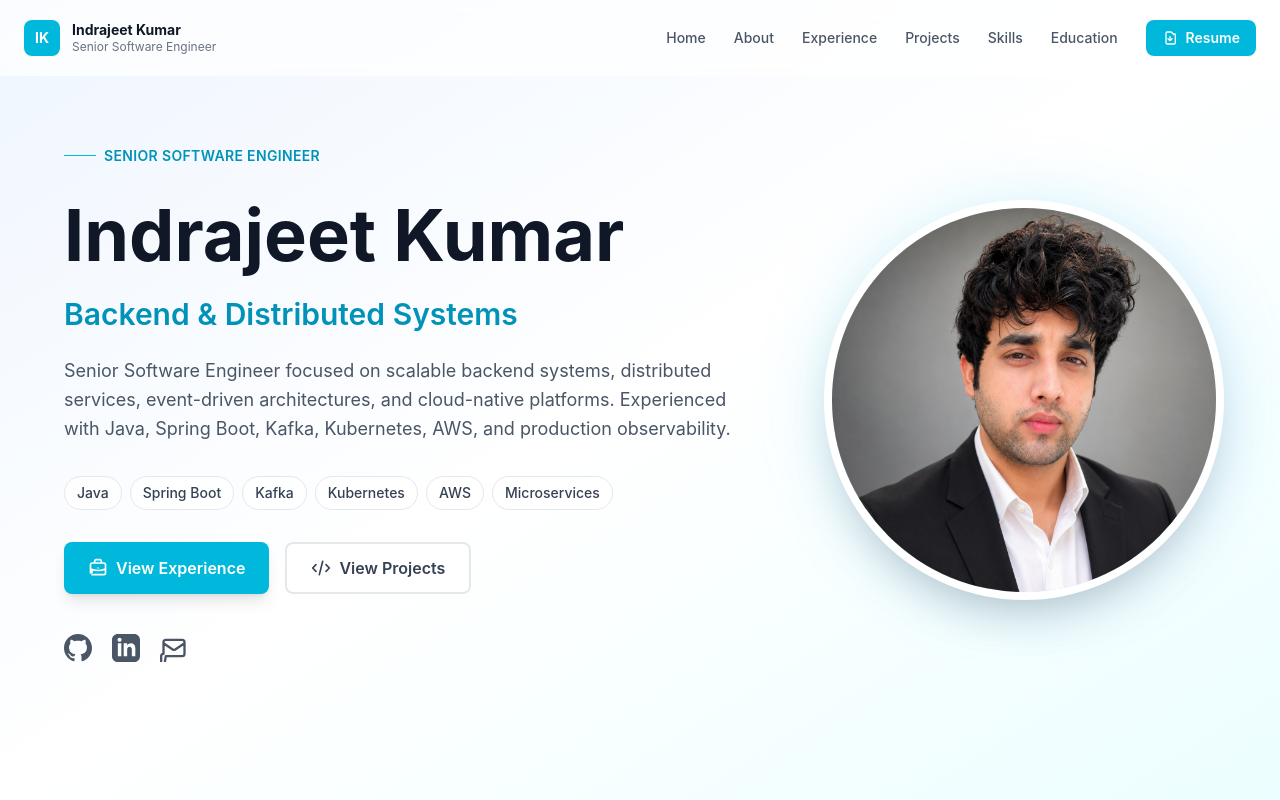
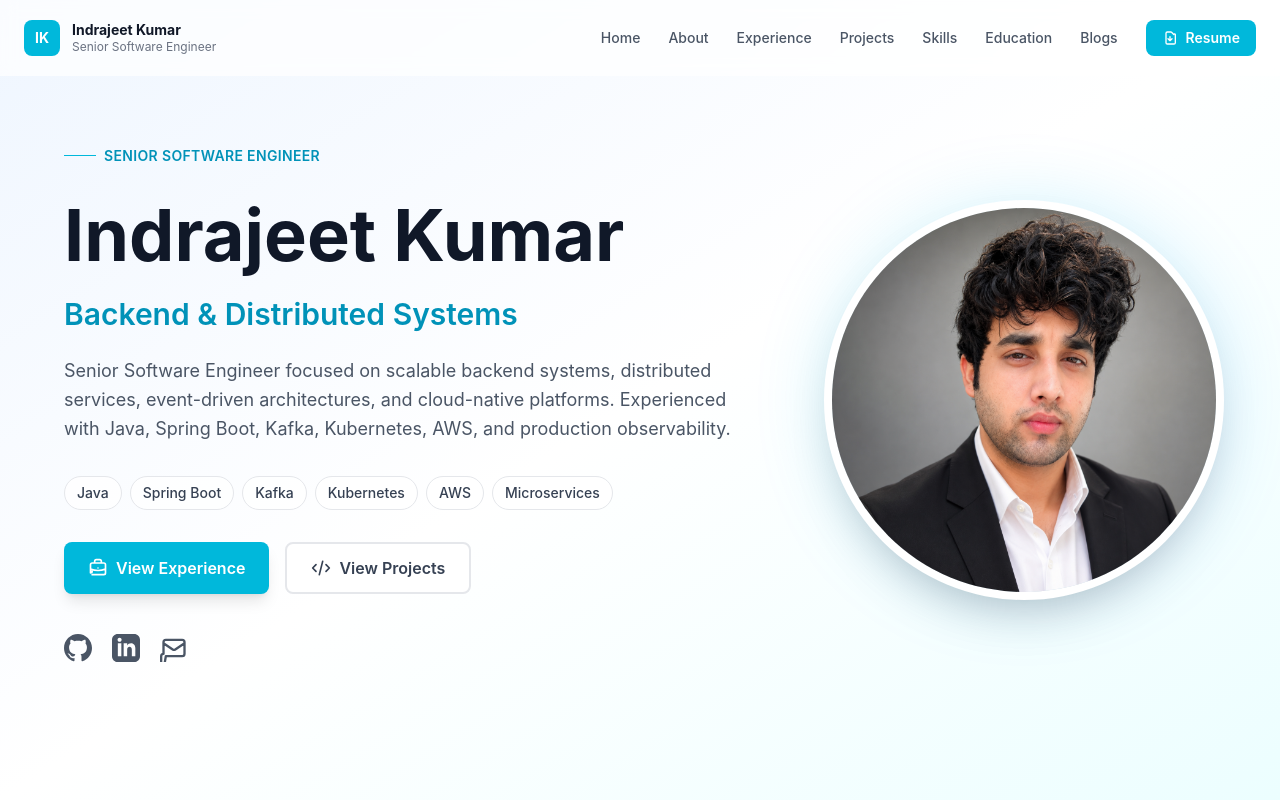
Before and after one commit to officio-indrajeet/officio-indrajeet.github.io, a React (Vite) app: page / in a window 1280 px wide. Shown: the top 800 px of the page. Built offline with nearby package versions, Linux system fonts and the light colour scheme.

Commit message:
Add Blogs link to navigation

```diff
--- a/src/components/Navbar.tsx
+++ b/src/components/Navbar.tsx
@@ -24,6 +24,7 @@ const Navbar = () => {
     { name: "Projects", href: "#projects" },
     { name: "Skills", href: "#skills" },
     { name: "Education", href: "#education" },
+    { name: "Blogs", href: "#blogs" },
   ];
 
   const closeMobileMenu = () => {
```
